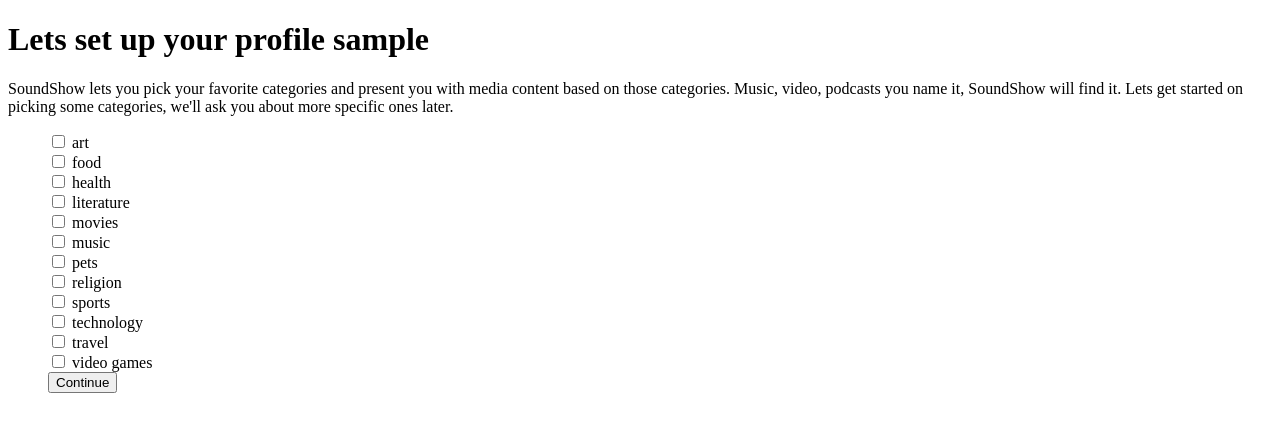
After one commit to coder2310/SoundShow, a Flask app: a page that uses SoundShow/templates/insert_categories.html in a window 1280 px wide. The commit adds this page. Shown: the top 432 px of the page. Run offline with Flask 2, Linux system fonts and the light colour scheme; the visitor is signed in with stand-in values (Sample User, id 1).

Commit message:
Added feature of a new user adding their categories along with multiple pages, will work om pooling content realted to those categories

```diff
--- a/SoundShow/Utilities/querys.py
+++ b/SoundShow/Utilities/querys.py
@@ -1,6 +1,6 @@
 USER_EXISTS = "SELECT * FROM user WHERE user_name = %s;"
 AUTH_LOGIN = "SELECT * FROM user WHERE user_name = %s and pass_word = %s"
-INSERT_USER = "INSERT into user (first_name, last_name, user_name, pass_word, uuid, joined) \
+INSERT_USER = "INSERT INTO user (first_name, last_name, user_name, pass_word, uuid, joined) \
     VALUES (%s, %s,%s, %s,%s,%s);"
 GET_UUID = "SELECT uuid FROM user WHERE user_name = %s;"
 GET_INFO_USING_USERNAME = "SELECT * FROM user WHERE user_name = %s;"
@@ -10,3 +10,6 @@ DROP_TABLE = "DROP TABLE {};"  # have to use DROP_TABLE.format(table_name)
 TRUNCATE_TABLE = "TRUNCATE TABLE {};"
 INSERT_CATEGORY = "INSERT INTO category (category_name, img_path) VALUES (%s,%s);"
 DROP_DATABASE = "DROP DATABASE {};"
+
+ADD_INTEREST = "INSERT INTO user_interests (user_name, uuid, category_name) \
+                VALUES (%s, %s, %s);"
--- a/SoundShow/Utilities/tables.py
+++ b/SoundShow/Utilities/tables.py
@@ -18,12 +18,14 @@ content = "CREATE TABLE IF NOT exists content(\
            category_name VARCHAR(32) NOT NULL, \
            num_interested BIGINT NOT NULL, \
            PRIMARY KEY (content_name), \
-           FOREIGN KEY (category_name) REFERENCES category(category_name));"
+           FOREIGN KEY (category_name) REFERENCES category(category_name) \
+           ON DELETE CASCADE);"
 
 user_interests = "CREATE TABLE IF NOT EXISTS user_interests(\
                   user_name VARCHAR(20) NOT NULL, \
                   uuid VARCHAR(40) NOT NULL, \
-                  content_name VARCHAR(32) NOT NULL, \
-                  PRIMARY KEY(user_name, uuid, content_name), \
+                  category_name VARCHAR(32) NOT NULL, \
+                  PRIMARY KEY(user_name, uuid, category_name), \
                   FOREIGN KEY (user_name, uuid) REFERENCES user(user_name, uuid), \
-                  FOREIGN KEY (content_name) REFERENCES content(content_name) );"
+                  FOREIGN KEY (category_name) REFERENCES category(category_name) \
+                  ON DELETE CASCADE);"
--- a/SoundShow/Utilities/variables.py
+++ b/SoundShow/Utilities/variables.py
@@ -9,5 +9,5 @@ DB_CONN = {
     'cursorclass': pymysql.cursors.DictCursor,
     'autocommit': True
 }
-CATEGORIES = ["music", "food", "travel", "literature", "pets", "health", "video games",
-              "sports", "art", "technology", "movies", "religion"]
+CATEGORIES = sorted(["music", "food", "travel", "literature", "pets", "health", "video games",
+              "sports", "art", "technology", "movies", "religion"])
--- a/SoundShow/main.py
+++ b/SoundShow/main.py
@@ -1,6 +1,7 @@
 import os
 import time
 import uuid
+import sys
 from functools import wraps
 from PIL import Image
 import pymysql.cursors
@@ -9,7 +10,7 @@ from flask import (Flask, redirect, render_template, request, send_file,
 
 
 from Utilities import querys, tables, utilities, variables
-from models import Categories
+from Models import Categories
 sound_show = Flask(__name__)
 sound_show.secret_key = "super secret key"
 sound_show_conn = pymysql.connect(**variables.DB_CONN)
@@ -39,12 +40,13 @@ def execute_query(query, return_type=None, parameters=None):
 def populate_category_table():
     # will start by reading in the list of category tables from the
     # variables.category. Since the name of the category is the same
-    # as the file name we can just pass that in and the extension will be
+    # as the file name we qcan just pass that in and the extension will be
     # passed in automatically
     # this function will accomplish two things, populate the table and generate a list of
     # objects that will be passed to the front end
     # to display them to the user. Will explain to thomas
-    lst_categories = [] # this is the list of json objects that will be passed into the front end
+    # this is the list of json objects that will be passed into the front end
+    lst_categories = []
     # will now begin to loop over the variables.CATEGORIES
     for cats in variables.CATEGORIES:
         # Will get the path by creating a category object
@@ -53,20 +55,36 @@ def populate_category_table():
 
         lst_categories.append(new_cat.jsonify())
         try:
-            execute_query(querys.INSERT_CATEGORY, None, (cats, new_cat.return_path()[:50]))
+            execute_query(querys.INSERT_CATEGORY, None,
+                          (cats, new_cat.return_path()[:50]))
         except:
             pass
 
-    #return redirect(url_for("img", data = lst_categories))
+    # return redirect(url_for("img", data = lst_categories))
     return lst_categories
+
+
 @login_required
 def jsonify_curr_user():
-    pass # this will be used to render a users profile
+    pass  # this will be used to render a users profile
 
-def run_sound_show():  # made it function so when we fix up our file structure
 
-    #populate_category_table()
+# made it function so when we fix up our file structure
+def run_sound_show(clear_users=False):
+    if clear_users:
+        execute_query("DELETE FROM user;")
+    populate_category_table()
     sound_show.run(debug=True)
+
+
+def recreate_tables():
+    try:
+        execute_query(tables.user)
+        execute_query(tables.category)
+        execute_query(tables.content)
+        execute_query(tables.user_interests)
+    except:
+        pass
 
 
 @sound_show.route("/")
@@ -85,7 +103,52 @@ def login():
 @login_required
 @sound_show.route("/new_user/<curr_uuid>/<name>")
 def new_user(curr_uuid, name):
-    return render_template("new_user.html", user_name=session["username"], name=name)
+    # First they will select categoirs they are interested
+    # will pull list of categories from varaibles
+    # that list will then be used to pass in to the new_user.html page
+    # will focus on UX later and better routing later just want basic
+    # functionality first
+
+    return render_template("new_user.html", curr_uuid=curr_uuid,
+                           user_name=session["username"], name=name)
+
+
+@login_required
+@sound_show.route("/insert_categories/<curr_uuid>/<name>")
+def insert_categories(curr_uuid, name):
+    categor = variables.CATEGORIES
+    return render_template("insert_categories.html", curr_uuid=curr_uuid,
+                           user_name=session["username"], name=name, categor = categor)
+
+@login_required
+@sound_show.route("/add_content/<curr_uuid>/<name>")
+def add_content(curr_uuid, name):
+    return render_template("content.html", curr_uuid = curr_uuid, user_name = session["username"],
+    name = name)
+
+@login_required
+@sound_show.route("/insert_new_user_categoires", methods=["POST"])
+def insert_new_user_categories():
+    if request.form:
+        # since the ids in the form are the same
+        # as VARIABLES.categories i should be able to loop over those
+        # will aslo print to console to see whats happeing
+        for cats in variables.CATEGORIES:
+            # since we already have the name we can check to see if
+            # its been selected, using the following line.
+            # If its been selected then we can go ahead and add it to
+            # a users_interest.
+            selected = bool(request.form.getlist(cats))
+            # Will create an add_interest query
+            # user_interests table requires UUID, the user_name
+            # and UUID is already stored in the current session
+            if selected:
+                execute_query(querys.ADD_INTEREST, None,
+                              (session["username"], session["uuid"], cats))
+
+            return redirect(url_for("add_content",curr_uuid = session["uuid"], name = session["username"]))
+
+    # return redirect(url_for("new_user", user_name = session["username"], name = ))
 
 
 @sound_show.route("/info")
@@ -103,10 +166,12 @@ def user_home(curr_uuid):
 def register():
     return render_template("register.html")
 
+
 @sound_show.route("/img/image_data")
 def img():
-    image_data =populate_category_table()
-    return render_template("img.html", image_data = image_data)
+    image_data = populate_category_table()
+    return render_template("img.html", image_data=image_data)
+
 
 @sound_show.route("/login_auth", methods=["POST"])
 def login_auth():
@@ -118,8 +183,9 @@ def login_auth():
             querys.AUTH_LOGIN, "one", (user_name, pass_word))
         if exists:
             session["username"] = user_name
-            results = execute_query(querys.GET_UUID, "one", user_name)
-            return redirect(url_for("user_home", curr_uuid=results["uuid"]))
+            session["uuid"] = execute_query(
+                querys.GET_UUID, "one", user_name)["uuid"]
+            return redirect(url_for("user_home", curr_uuid=session["uuid"]))
         error = "Username or password does not match our records"
         return render_template("login.html", error=error)
 
@@ -150,19 +216,21 @@ def reg_auth():
         # will make a password strength checker later
         execute_query(querys.INSERT_USER, None, fields)
         session["username"] = user_name
-        return redirect(url_for("new_user", curr_uuid=user_uuid, name=first_name))
+        session["uuid"] = user_uuid
+        return redirect(url_for("new_user", curr_uuid=session["uuid"], name=first_name))
+
 
 @login_required
-@sound_show.route("/profile<curr_uuid>")
+@sound_show.route("/profile/<curr_uuid>")
 def profile(curr_uuid):
-    return render_template("profile.html", curr_uuid = curr_uuid, user_name =session["username"],
-    data = jsonify_curr_user())
-
+    return render_template("profile.html", curr_uuid=curr_uuid, user_name=session["username"],
+                           data=jsonify_curr_user())
 
 
 if __name__ == "__main__":
     # will try to come with a query that removes the table if it already
     # exists. Insertign all information from it, into thew new table
     # this is just so that if we make changes to the colomuns or constraints
+    # run_sound_show()
+    recreate_tables()
     run_sound_show()
-    #pass
--- /dev/null
+++ b/SoundShow/templates/insert_categories.html
@@ -0,0 +1,33 @@
+<!DOCTYPE html>
+<html lang="en">
+  <head>
+    <meta charset="UTF-8" />
+    <meta name="viewport" content="width=device-width, initial-scale=1.0" />
+    <title>Welcome to SoundShow {{user_name}}</title>
+    <h1>Lets set up your profile {{name}}</h1>
+    <div>
+      <p>
+        SoundShow lets you pick your favorite categories
+        and present you with media content based on those categories.
+        Music, video, podcasts you name it, SoundShow will find it.
+        Lets get started on picking some categories, we'll ask you about more
+        specific ones later.
+      </p>
+        <div>
+          <form action= "/insert_new_user_categoires" method = "POST">
+            <ul>
+              {% for cats in categor %}
+                <input type ="checkbox" id = {{cats}} name = {{cats}}>
+                <label for = {{cats}}> {{cats}}</label>
+                <br>
+              {%endfor%}
+              <input type="submit" value= "Continue">
+          </form>
+
+          </ul>
+        </div>
+
+    </div>
+  </head>
+  <body></body>
+</html>
```
Also changed, not shown: SoundShow/templates/content.html (added, +14 -0 lines), SoundShow/templates/new_user.html (+22 -17 lines), SoundShow/templates/contents.html (added), 2 other files.
